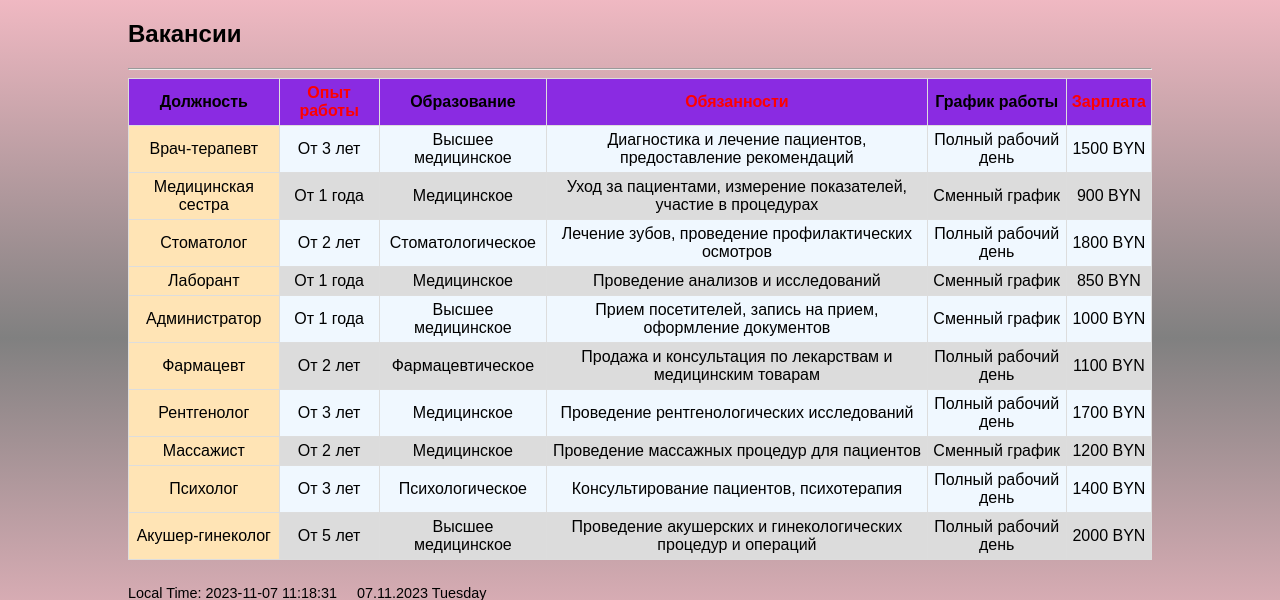
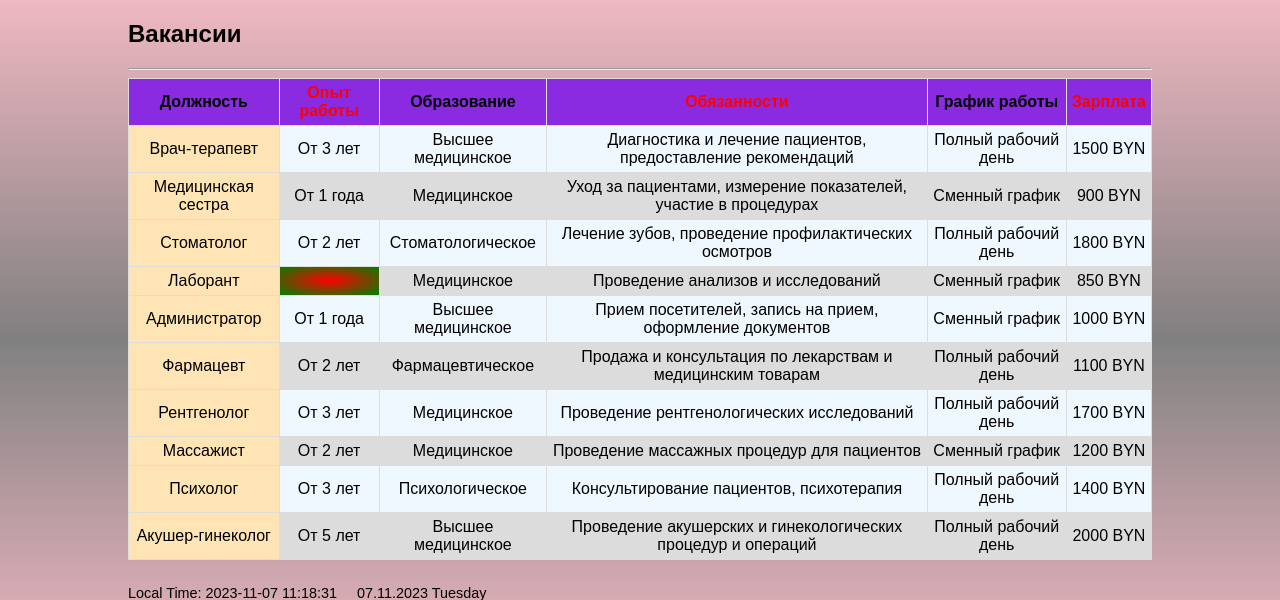
Before and after one commit to denis-pptx/Django-MedicalCenter, a Django app: page /vacancies/ in a window 1280 px wide. Shown: the part 46-646 px from the top of the page. Run offline with Django 4.2, Linux system fonts and the light colour scheme.

Commit message:
style for empty table cells

```diff
--- a/website/static/website/css/home.css
+++ b/website/static/website/css/home.css
@@ -67,6 +67,5 @@ article[class^="introductio"] div {
 }
 
 article[class$="ntroduction"] div {
-    text-decoration: th;
     font-weight: bold;
 }
--- a/website/static/website/css/styles.css
+++ b/website/static/website/css/styles.css
@@ -39,6 +39,10 @@ body {
 .table td {
 	border: 1px solid #dddddd;
 	padding: 5px;
+}
+
+.table td:empty {
+  background-image: radial-gradient(red, green);
 }
 
 .table tbody tr:nth-child(even) {
--- a/website/templates/website/vacancies.html
+++ b/website/templates/website/vacancies.html
@@ -49,7 +49,7 @@
                 </tr>
                 <tr>
                     <td>Лаборант</td>
-                    <td>От 1 года</td>
+                    <td></td>
                     <td>Медицинское</td>
                     <td>Проведение анализов и исследований</td>
                     <td>Сменный график</td>
```
